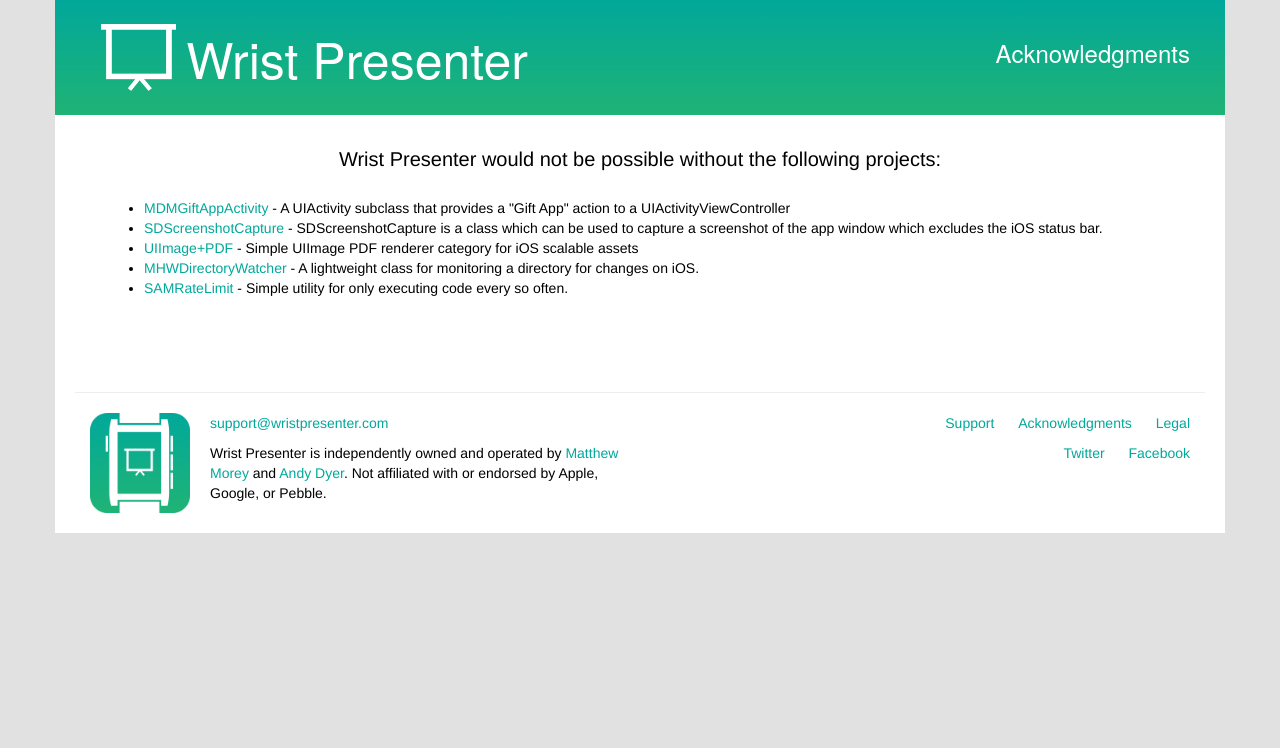
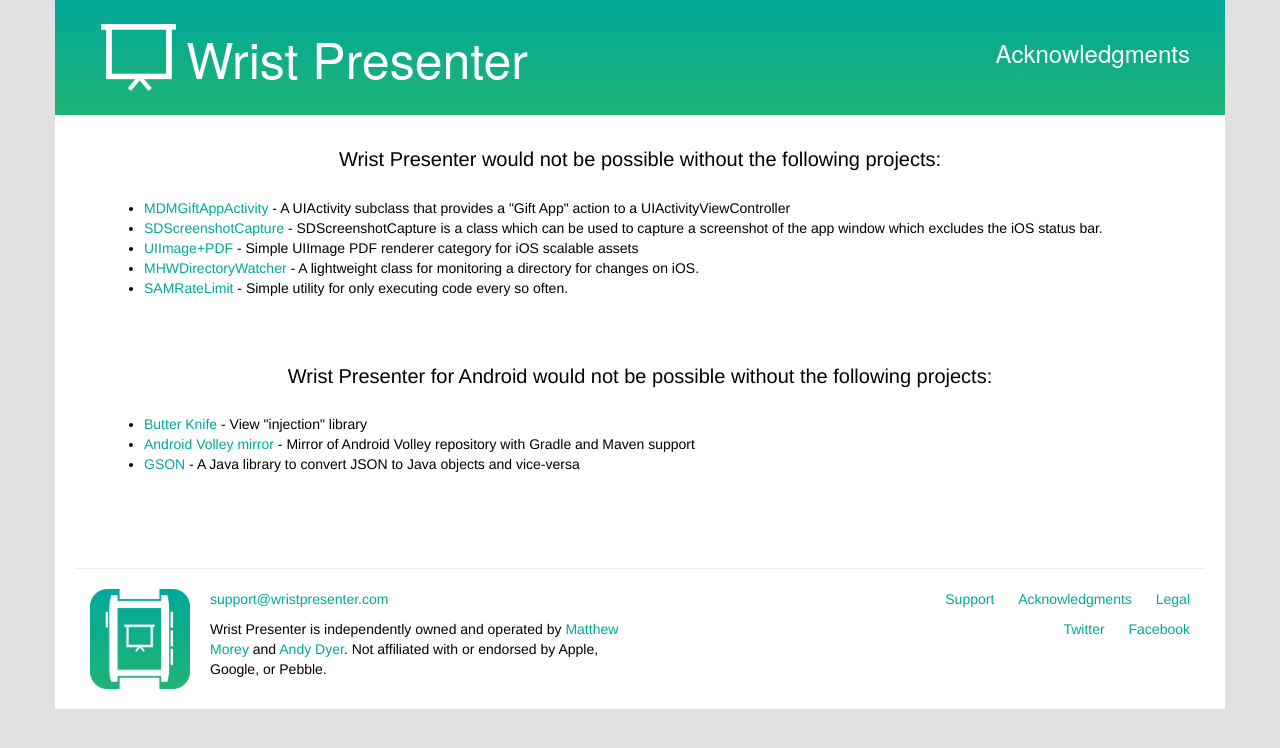
Before and after one commit to mmorey/WristPresenter-Website, a Jekyll site: the page built from acknowledgments/index.html, in a window 1280 px wide. Shown: the top 748 px of the page. Built offline with Jekyll 4.4.1, drawn with Linux system fonts in a browser that asks for light colours; nearby versions of some CDN libraries.

Commit message:
Add Android acknowledgments

```diff
--- a/acknowledgments/index.html
+++ b/acknowledgments/index.html
@@ -16,5 +16,15 @@
                     <li><a href="https://github.com/soffes/SAMRateLimit" onClick="trackOutboundLink(this, 'Outbound Links', 'https://github.com/soffes/SAMRateLimit'); return false;" title="Execute code on a schedule">SAMRateLimit</a> - Simple utility for only executing code every so often.</li>
                 </ul>
 
+                <br/><br/>
+                <a name="android_content"></a>
+                <p>Wrist Presenter for Android would not be possible without the following projects:</p>
+
+                <ul>
+                    <li><a href="http://jakewharton.github.io/butterknife/" onClick="trackOutboundLink(this, 'Outbound Links', 'http://jakewharton.github.io/butterknife/'); return false;" title="Butter Knife">Butter Knife</a> - View &quot;injection&quot; library</li>
+                    <li><a href="https://github.com/mcxiaoke/android-volley" onClick="trackOutboundLink(this, 'Outbound Links', 'https://github.com/mcxiaoke/android-volley'); return false;" title="Android Volley mirror">Android Volley mirror</a> - Mirror of Android Volley repository with Gradle and Maven support</li>
+                    <li><a href="https://code.google.com/p/google-gson/" onClick="trackOutboundLink(this, 'Outbound Links', 'https://code.google.com/p/google-gson/'); return false;" title="GSON">GSON</a> - A Java library to convert JSON to Java objects and vice-versa</li>
+                </ul>
+
             </div> <!-- <div class="col-md-12"> -->
         </div> <!-- <div class="content-body"> -->
```
